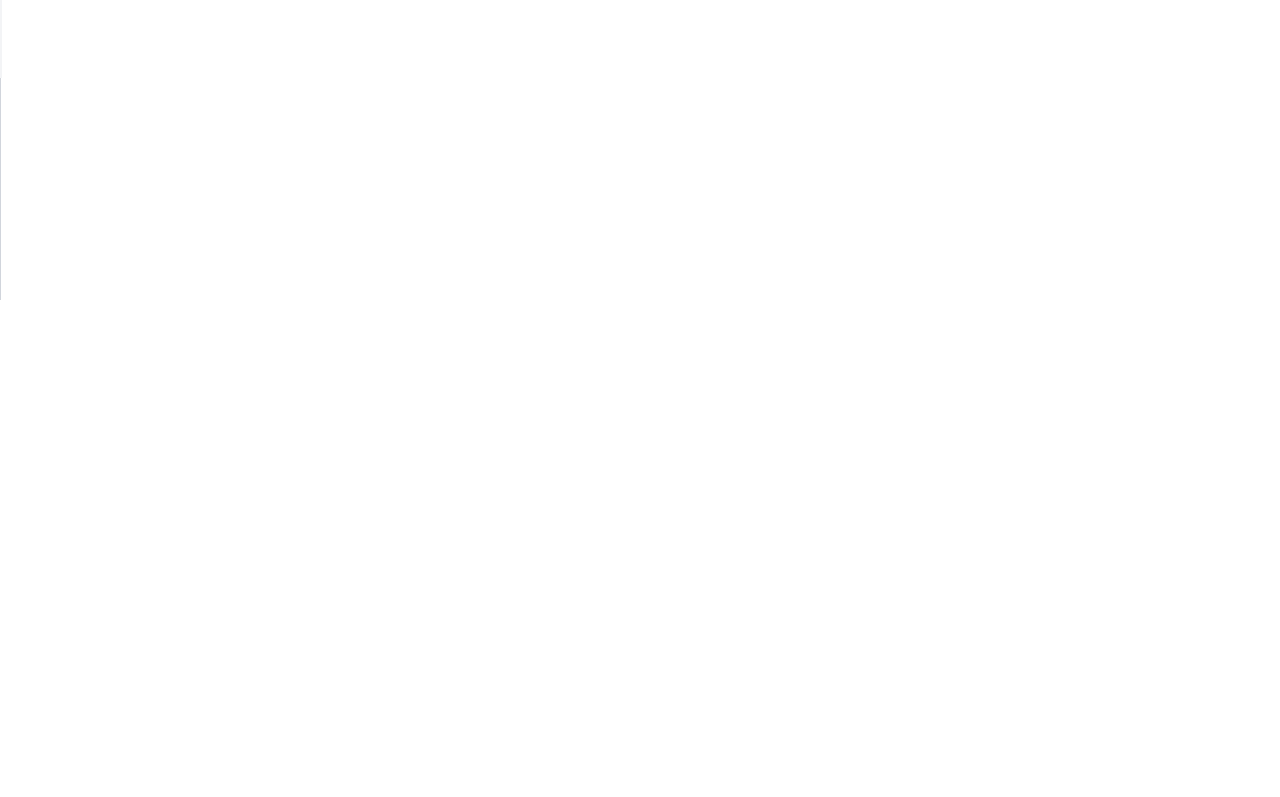
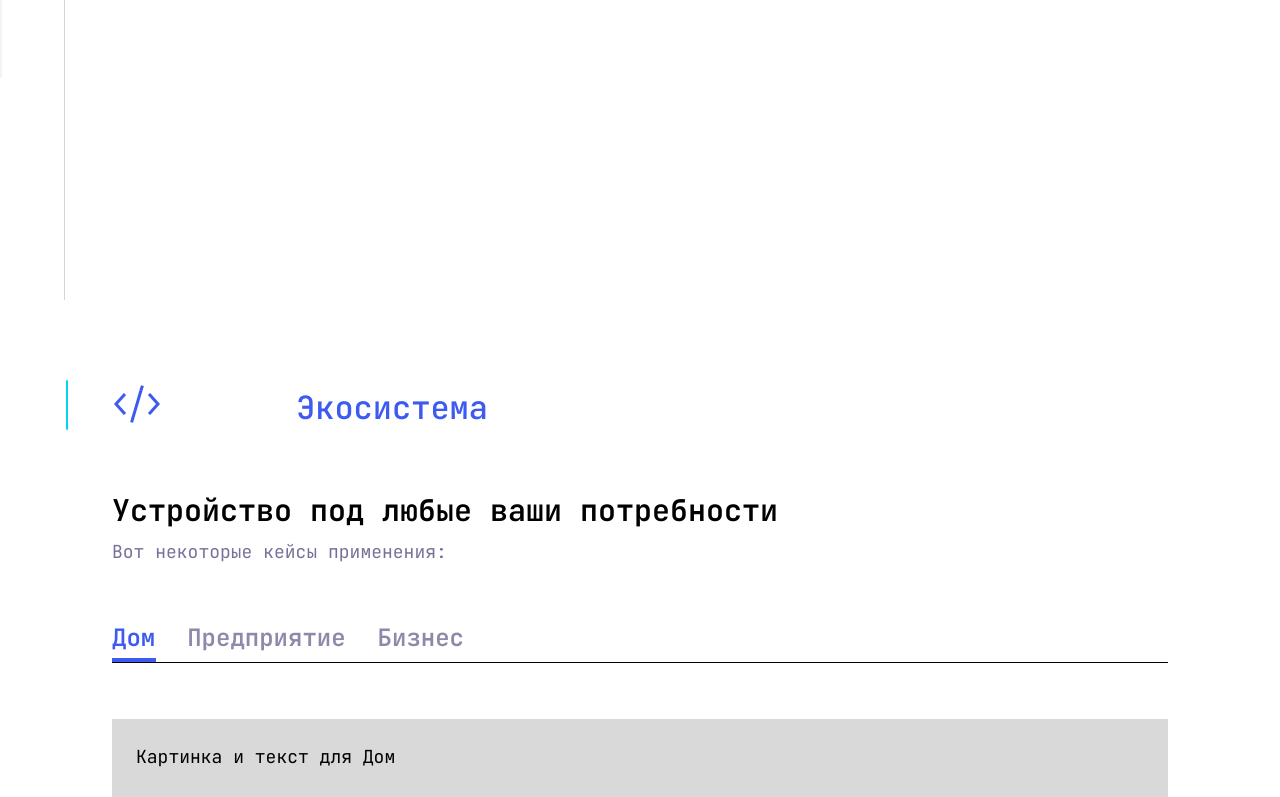
Before and after one commit to bestwxrld/magnium, a Next.js app: page / in a window 1280 px wide. Shown: the part 722-1519 px from the top of the page. Before the commit the page ends 1022 px from the top, so only its background shows below. Built offline with nearby package versions, Linux system fonts and the light colour scheme.

Commit message:
ecosystem+buttons+gitlab

```diff
--- /dev/null
+++ b/src/app/components/landing/Ecosystem.tsx
@@ -0,0 +1,142 @@
+'use client';
+
+import React, { useState, useRef, useEffect } from 'react';
+
+const tabs = [
+    { label: 'Дом', content: 'Картинка и текст для Дом' },
+    { label: 'Предприятие', content: 'Картинка и текст для Предприятие' },
+    { label: 'Бизнес', content: 'Картинка и текст для Бизнес' },
+];
+
+const EcosystemPage: React.FC = () => {
+    const [selectedTab, setSelectedTab] = useState('Дом');
+    const [underlineStyles, setUnderlineStyles] = useState({ left: 0, width: 0 });
+    const tabsRef = useRef<(HTMLDivElement | null)[]>([]);
+
+    useEffect(() => {
+        const index = tabs.findIndex(tab => tab.label === selectedTab);
+        const currentTab = tabsRef.current[index];
+        if (currentTab) {
+            setUnderlineStyles({
+                left: currentTab.offsetLeft,
+                width: currentTab.offsetWidth,
+            });
+        }
+    }, [selectedTab]);
+
+    return (
+        <div className="min-h-screen w-full bg-white relative overflow-hidden font-['JetBrains_Mono'] px-4 lg:px-12">
+
+            {/* Главный grid контейнер */}
+            <div className="grid grid-cols-12 gap-4 lg:gap-6 xl:gap-x-10 col-span-12 mt-12 lg:mt-20">
+
+                {/* Синяя вертикальная полоса */}
+                <div className="col-span-1 relative">
+                    <div className="absolute left-[-46px] w-[2px] h-[50px] bg-cyan-400 rounded"></div>
+                </div>
+
+                {/* Адаптивная SVG иконка с абсолютным позиционированием */}
+                <div className="col-span-2 relative mt-2 h-[48px]">
+                    <svg
+                        viewBox="0 0 24 24"
+                        fill="none"
+                        xmlns="http://www.w3.org/2000/svg"
+                        className="
+              text-[#3d5bf1]
+              absolute
+              w-12 h-12
+              top-[-8px]
+
+              left-[-20px]    /* Телефоны и меньше sm */
+              sm:left-[-30px] /* от sm */
+              md:left-[-40px] /* от md */
+              lg:left-[-90px] /* от lg и выше */
+            "
+                    >
+                        <path
+                            d="M9.5 20.5L14.5 3.5M18.5 7.5L22.5 12L18.5 16.5M5.5 16.5L1.5 12L5.5 7.5"
+                            stroke="currentColor"
+                            strokeWidth="1.5"
+                            strokeLinecap="square"
+                        />
+                    </svg>
+                </div>
+
+                {/* Заголовок "Экосистема" */}
+                <div className="col-span-8 flex items-center text-[#3d5bf1] text-[32px] font-medium relative">
+                    <span
+                        className="
+              relative
+              left-[-10px]    /* Телефоны и меньше sm */
+              sm:left-[-15px] /* от sm */
+              md:left-[-25px] /* от md */
+              lg:left-[-90px]
+              2xl:left-[-220px]
+              transform
+              2xl:-translate-y-0.5
+            "
+                    >
+                        Экосистема
+                    </span>
+                </div>
+
+                {/* Подзаголовки */}
+                <div className="col-span-12 mt-8">
+                    <h2 className="text-3xl font-semibold text-black leading-tight">
+                        Устройство под любые ваши потребности
+                    </h2>
+                    <p className="text-lg text-[#201155]/60 mt-2 max-w-3xl">
+                        Вот некоторые кейсы применения:
+                    </p>
+                </div>
+
+                {/* Категории — теперь с логикой переключения и анимацией */}
+                <div className="col-span-12 relative mt-8">
+                    <div className="flex gap-8 relative border-b border-black">
+                        {tabs.map((tab, index) => (
+                            <div
+                                key={tab.label}
+                                ref={el => {
+                                    tabsRef.current[index] = el; // не возвращаем ничего, чтобы тип был void
+                                }}
+                                className={`text-2xl font-semibold cursor-pointer transition ${selectedTab === tab.label
+                                        ? 'text-[#3d5bf1]'
+                                        : 'text-[#201155]/50 hover:text-[#3d5bf1]'
+                                    } pb-2`}
+                                onClick={() => setSelectedTab(tab.label)}
+                            >
+                                {tab.label}
+                            </div>
+                        ))}
+
+                        {/* Анимированная линия под выбранной вкладкой */}
+                        <span
+                            className="absolute bottom-0 h-1 bg-[#3d5bf1] transition-all duration-300 ease-in-out"
+                            style={{ left: underlineStyles.left, width: underlineStyles.width }}
+                        />
+                    </div>
+                </div>
+
+                {/* Линия под категориями (уже не нужна, т.к. у нас border у контейнера) */}
+                {/* <div className="col-span-12 flex gap-3 mt-0">
+          <div className="flex-grow h-[1px] bg-black mt-[5px]"></div>
+        </div> */}
+
+                {/* Серый контейнер с контентом выбранной категории (без кнопок вкладок) */}
+                <div className="col-span-12 bg-[#d9d9d9] mt-8 p-6 min-h-[400px] relative">
+                    <div className="text-black text-lg font-normal">
+                        {tabs.find((tab) => tab.label === selectedTab)?.content}
+                    </div>
+
+                    {/* Текст в левом нижнем углу */}
+                    <div className="absolute bottom-4 left-4 text-3xl font-semibold text-[#3d5bf1]">
+                        Одна вместо сотни
+                    </div>
+                </div>
+
+            </div>
+        </div>
+    );
+};
+
+export default EcosystemPage;
--- a/src/app/components/landing/Navbar.tsx
+++ b/src/app/components/landing/Navbar.tsx
@@ -81,7 +81,12 @@ const Navbar = () => {
         {/* Поиск, кнопка, иконка */}
         <div className="hidden md:flex items-center gap-3 sm:gap-6 min-w-[280px] lg:min-w-[320px]">
           {/* Иконка */}
-          <a href="#" className="flex-shrink-0">
+          <a
+            href="https://gitlab.moxitech.ru"
+            target="_blank"
+            rel="noopener noreferrer"
+            className="flex-shrink-0"
+          >
             <svg width="24" height="24" viewBox="0 0 24 24" fill="#FC6D26">
               <path d="M22.65 14.39L12 22.13 1.35 14.39a.84.84 0 0 1-.3-.94l1.22-3.78 2.44-7.51A.42.42 0 0 1 4.82 2a.43.43 0 0 1 .58 0 .42.42 0 0 1 .11.18l2.44 7.49h8.1l2.44-7.51A.42.42 0 0 1 18.6 2a.43.43 0 0 1 .58 0 .42.42 0 0 1 .11.18l2.44 7.51L23 13.45a.84.84 0 0 1-.35.94z" />
             </svg>
@@ -103,7 +108,11 @@ const Navbar = () => {
                 stroke="currentColor"
               >
                 <circle cx="11" cy="11" r="8" strokeWidth="1.5" />
-                <path d="M21 21L16.65 16.65" strokeWidth="1.5" strokeLinecap="round" />
+                <path
+                  d="M21 21L16.65 16.65"
+                  strokeWidth="1.5"
+                  strokeLinecap="round"
+                />
               </svg>
             </div>
           </div>
@@ -139,6 +148,7 @@ const Navbar = () => {
           >
             Партнёры
           </a>
+
           {/* Поиск и кнопка в мобильном меню */}
           <div className="pt-2 border-t border-gray-200">
             <input
--- a/src/app/page.tsx
+++ b/src/app/page.tsx
@@ -1,4 +1,6 @@
 import LandingPage from './components/landing/LandingPage';
+import EcosystemPage from './components/landing/Ecosystem';
+import Navbar from './components/landing/Navbar';
 
 export default function Home() {
   const heroContent = {
@@ -13,13 +15,23 @@ export default function Home() {
     width: '350px',
     height: '200px',
     marginLeft: '5rem',
-    marginBottom: '2rem'  // уменьшил для нормального отступа
+    marginBottom: '2rem' // уменьшил для нормального отступа
   };
 
   return (
-    <LandingPage
-      heroContent={heroContent}
-      videoContent={videoContent}
-    />
+    <div className="bg-white px-4 xl:px-16 min-h-screen">
+      <div className="xl:px-0 mx-auto xl:max-w-[1400px] w-full max-w-full">
+        <div className="grid grid-cols-12 gap-4 lg:gap-6 xl:gap-x-10 relative">
+          <div className="col-span-12 col-start-1 row-start-1">
+            <Navbar />
+            <LandingPage
+              heroContent={heroContent}
+              videoContent={videoContent}
+            />
+            <EcosystemPage />
+          </div>
+        </div>
+      </div>
+    </div>
   );
 }
```
Also changed, not shown: src/app/components/landing/LandingPage.tsx (+21 -6 lines).
